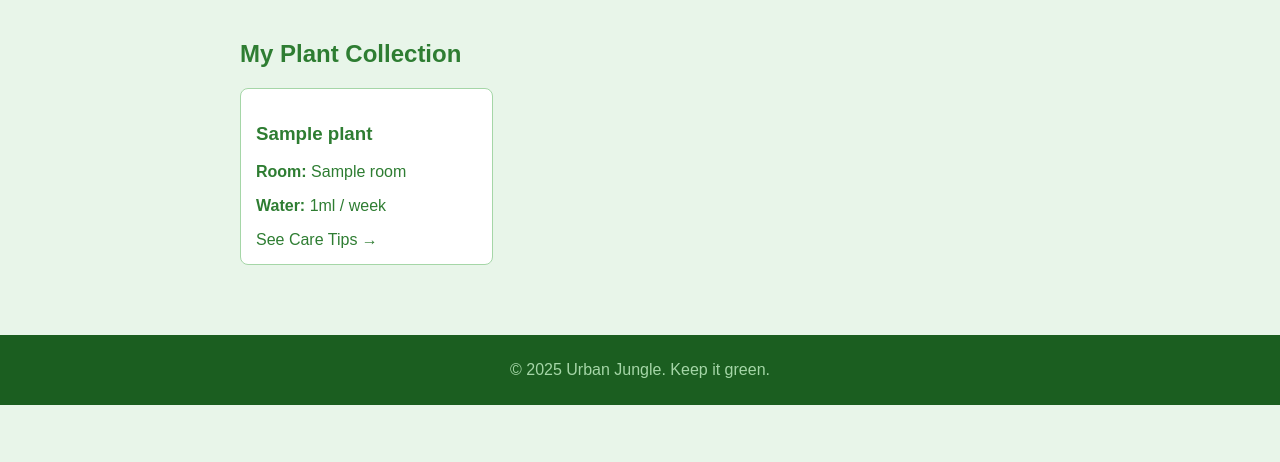
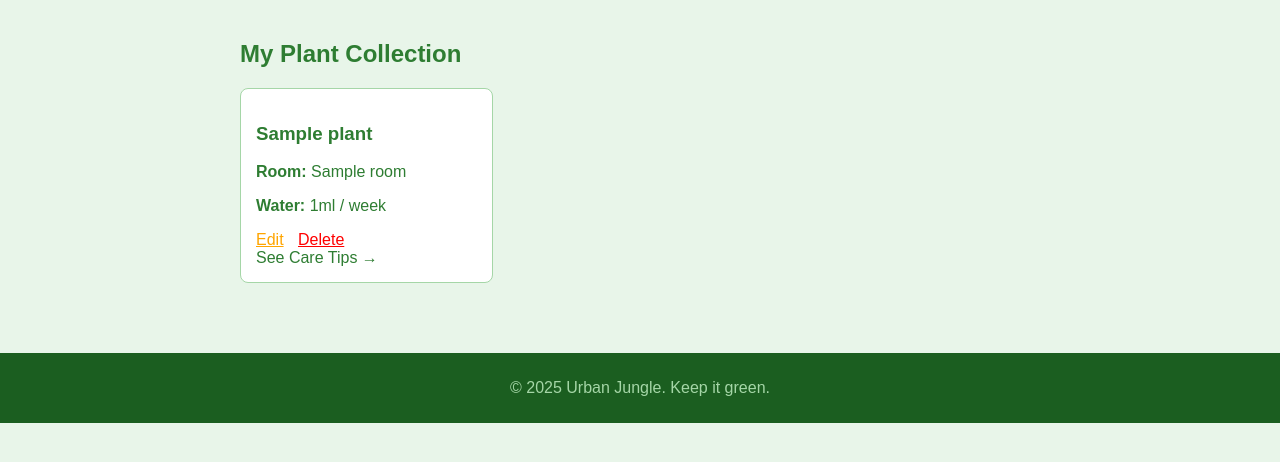
Before and after one commit to lowrybg/urban_jungle, a Django app: page /catalog/ in a window 1280 px wide. Shown: the part 50-512 px from the top of the page. Run offline with Django 5.2, Linux system fonts and the light colour scheme; tables that the repository leaves empty hold one stand-in row (values such as "Sample post").

Commit message:
implement update and delete views

```diff
--- a/plants/templates/plants/catalog.html
+++ b/plants/templates/plants/catalog.html
@@ -10,6 +10,10 @@
                 <h3>{{ plant.name }}</h3>
                 <p><strong>Room:</strong> {{ plant.room.name|default:"Unassigned" }}</p>
                 <p><strong>Water:</strong> {{ plant.water_needs_ml }}ml / week</p>
+                <div style="margin-top: 10px;">
+                    <a href="{% url 'edit_plant' plant.pk %}" style="color: orange; margin-right: 10px;">Edit</a>
+                    <a href="{% url 'delete_plant' plant.pk %}" style="color: red;">Delete</a>
+                </div>
                 <a href="#" style="color: #2e7d32; text-decoration: none;">See Care Tips &rarr;</a>
             </div>
         {% empty %}
--- a/plants/urls.py
+++ b/plants/urls.py
@@ -1,7 +1,9 @@
 from django.urls import path
-from .views import PlantListView, PlantCreateView
+from .views import PlantListView, PlantCreateView, PlantUpdateView, PlantDeleteView
 
 urlpatterns = [
     path('catalog/', PlantListView.as_view(), name='catalog'),
     path('create/', PlantCreateView.as_view(), name='create_plant'),
+    path('edit/<int:pk>/', PlantUpdateView.as_view(), name='edit_plant'),
+    path('delete/<int:pk>/', PlantDeleteView.as_view(), name='delete_plant'),
 ]
--- a/plants/views.py
+++ b/plants/views.py
@@ -1,5 +1,5 @@
 from django.urls import reverse_lazy
-from django.views.generic import ListView, CreateView
+from django.views.generic import ListView, CreateView, UpdateView, DeleteView
 
 from .forms import PlantForm
 from .models import Plant
@@ -14,3 +14,15 @@ class PlantCreateView(CreateView):
     form_class = PlantForm
     template_name = 'plants/create_plant.html'
     success_url = reverse_lazy('catalog')
+
+
+class PlantUpdateView(UpdateView):
+    model = Plant
+    form_class = PlantForm
+    template_name = 'plants/edit_plant.html'
+    success_url = reverse_lazy('catalog')
+
+class PlantDeleteView(DeleteView):
+    model = Plant
+    template_name = 'plants/delete_plant.html'
+    success_url = reverse_lazy('catalog')
```
Also changed, not shown: plants/templates/plants/delete_plant.html (added, +10 -0 lines), plants/templates/plants/edit_plant.html (added, +9 -0 lines).
